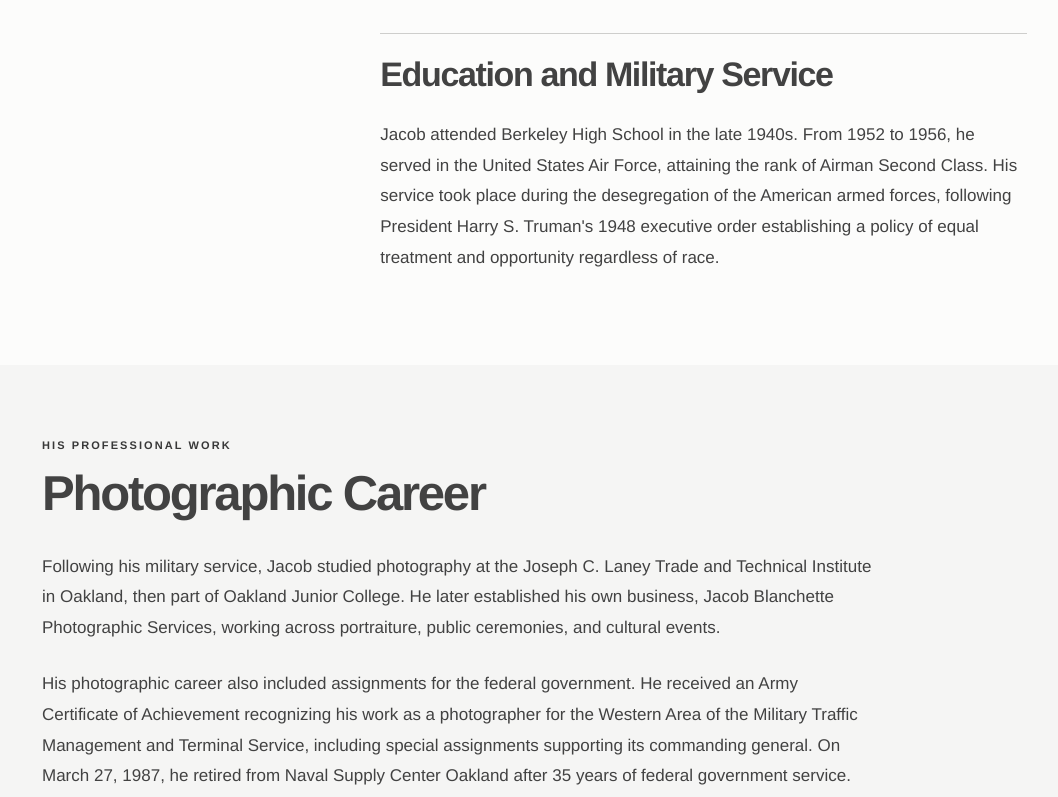
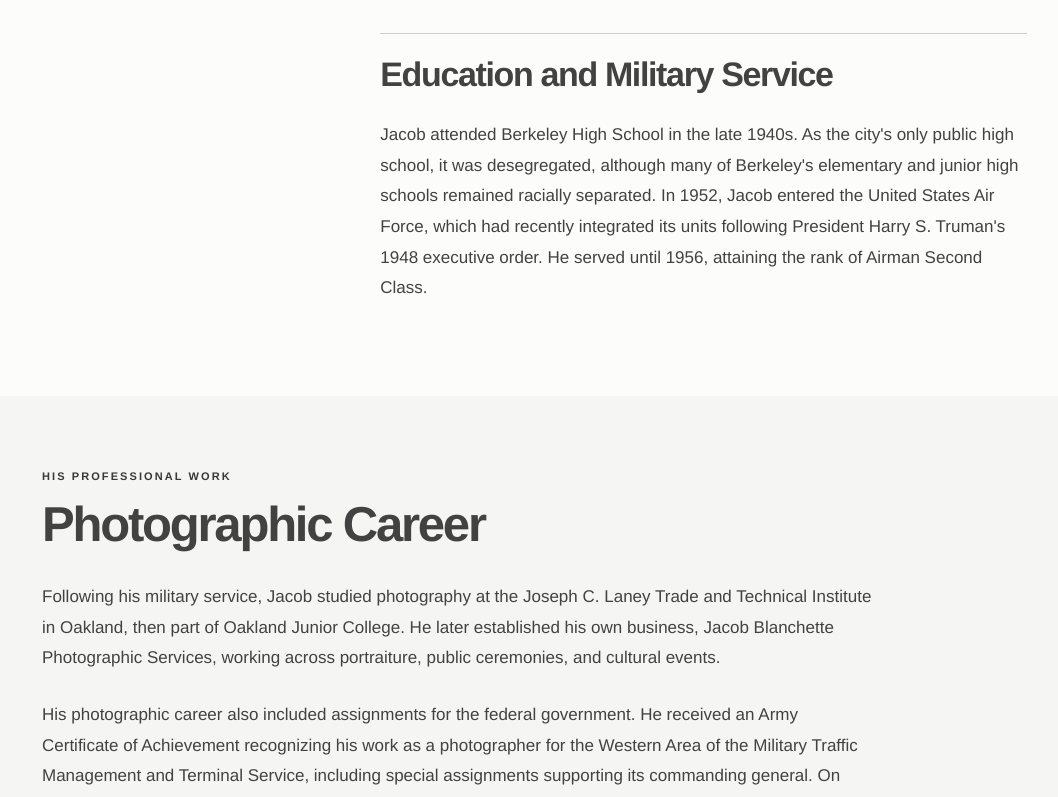
Before and after one commit to jacob-blanchette-archive/jacob-blanchette-archive.github.io, a plain HTML site: page biography.html in a window 1280 px wide. Shown: the part 2257-3054 px from the top of the page, without its empty margins (183-1241 px from the left). Drawn offline with Linux system fonts and the light colour scheme.

Commit message:
Publish approved Berkeley High and Air Force biography paragraph

```diff
--- a/biography.html
+++ b/biography.html
@@ -32,7 +32,7 @@
 <p>In 1941, Jacob moved with his mother, Agnes, to Oakland, California, during the Second Great Migration. Jacob grew up in West Oakland as wartime shipbuilding drew thousands of Black workers to the region. Family accounts recall that Agnes worked at a Bay Area shipyard. Black women employed in shipyards and other defense industries, now remembered as the "Black Rosies," found new opportunities in industrial work while continuing to face racial and gender discrimination.</p>
 <figure class="bio-family-figure bio-family-figure--group" id="agnes-porch-family"><button class="editorial-photo-trigger bio-family-photo-trigger" type="button" data-title="Agnes Alma Porch with her father and sister" data-credit="Photographer not established" data-date="Undated" data-context="Family-held photographic album. Identified by the family: Joseph Jones (left), Agnes Alma Porch (center), and Rubye Dean (right). Conventional non-generative crop of the upper photograph; the related lower photograph remains in the private source." aria-label="Enlarge family photograph of Joseph Jones, Agnes Alma Porch and Rubye Dean"><img src="assets/images/biography/agnes-joseph-rubye-family.webp" alt="Family photograph of Joseph Jones seated at left, Agnes Alma Porch standing in the center, and Rubye Dean standing at right" loading="lazy" width="943" height="662"></button><figcaption><strong>Agnes Alma Porch with her father and sister.</strong> Joseph Jones (left), Agnes Alma Porch (center), and Rubye Dean (right). Agnes, Jacob Blanchette's mother, was a pianist and organist-director at Progressive Baptist Church in Oakland. She also participated in the music department at North Oakland Baptist Church. She later married Samuel E. Porch. <span>Family photograph. Date and photographer unknown.</span></figcaption></figure></section>
 <section class="bio-section" id="education"><h2>Education and Military Service</h2>
-<p>Jacob attended Berkeley High School in the late 1940s. From 1952 to 1956, he served in the United States Air Force, attaining the rank of Airman Second Class. His service took place during the desegregation of the American armed forces, following President Harry S. Truman's 1948 executive order establishing a policy of equal treatment and opportunity regardless of race.</p></section>
+<p>Jacob attended Berkeley High School in the late 1940s. As the city's only public high school, it was desegregated, although many of Berkeley's elementary and junior high schools remained racially separated. In 1952, Jacob entered the United States Air Force, which had recently integrated its units following President Harry S. Truman's 1948 executive order. He served until 1956, attaining the rank of Airman Second Class.</p></section>
 </div></div></section>
 <section class="bio-career" id="photographic-career"><div class="container">
 <div class="bio-narrative"><p class="eyebrow">His professional work</p><h2>Photographic Career</h2>
```
